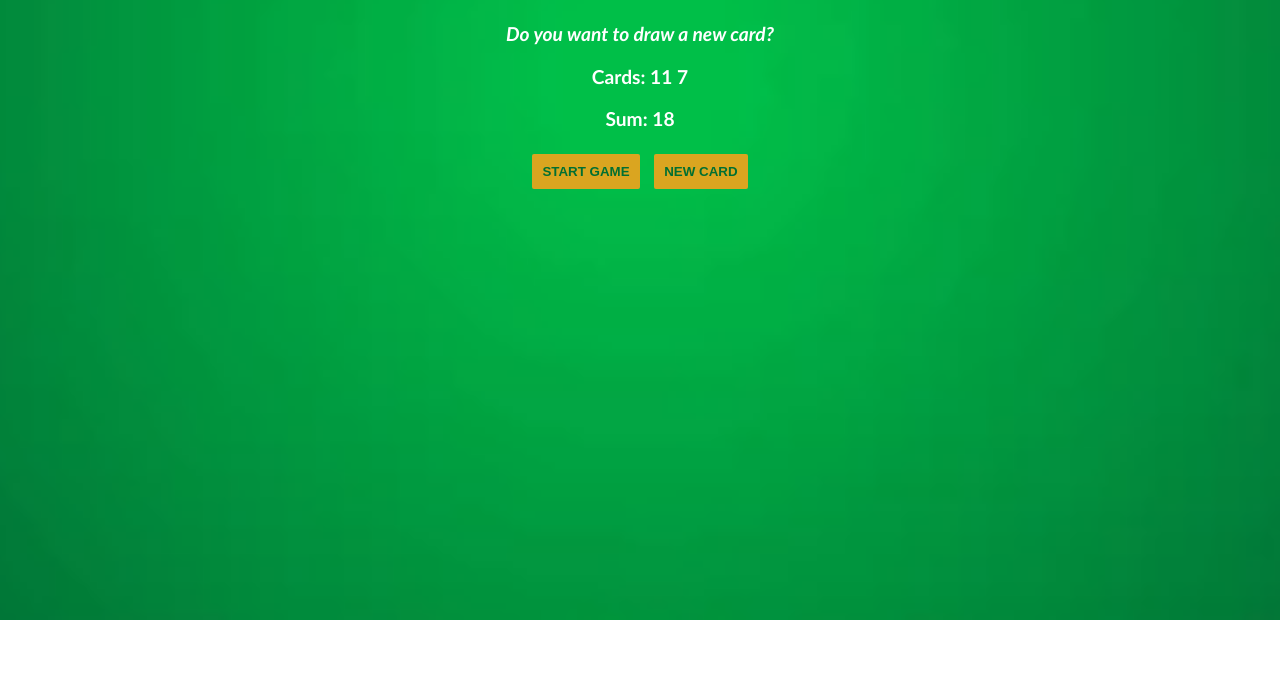
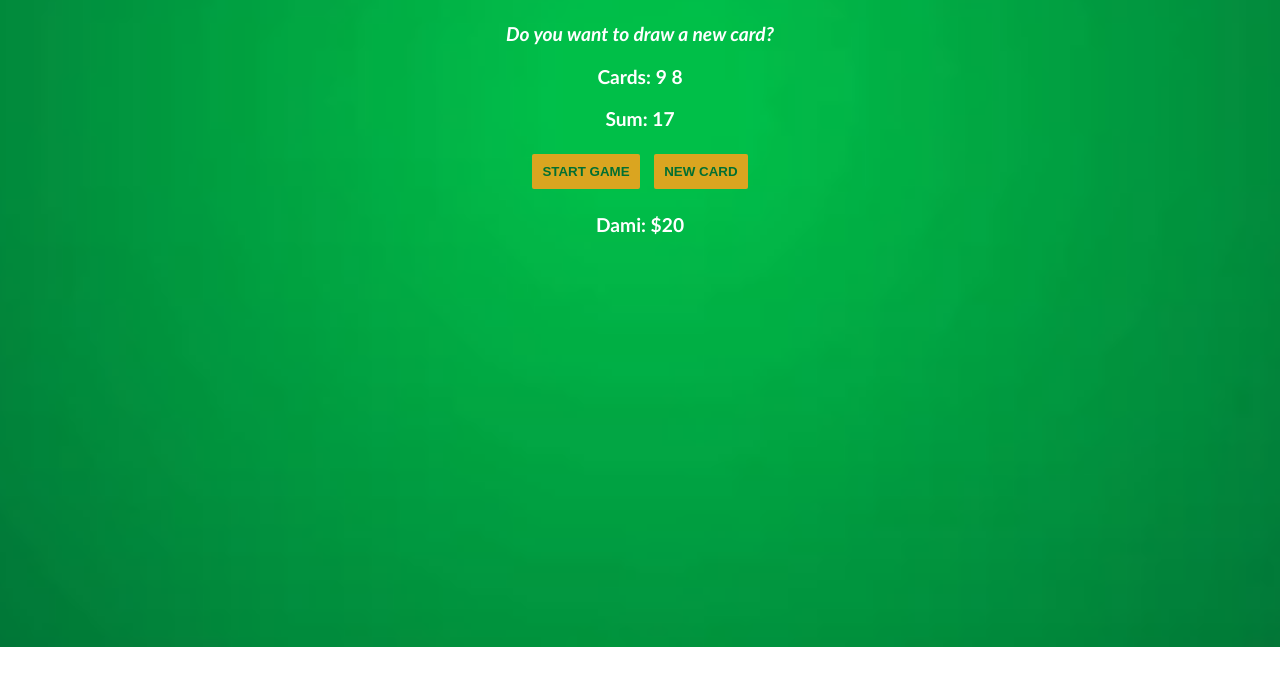
Before and after one commit to DamiAluko/Blackjack-game, a plain HTML site: page index.html in a window 1280 px wide. Both pictures are taken after a click on the button "START GAME". Shown: the part 75-760 px from the top of the page. Drawn offline with Linux system fonts and the light colour scheme.

Commit message:
Almost complete

```diff
--- a/index.html
+++ b/index.html
@@ -14,6 +14,8 @@
 
     <button id="start-btn" onclick="startGame()">START GAME</button>
     <button id="new-card-btn" onclick="newCard()">NEW CARD</button>
+
+    <p id="player-el"></p>
     <script src="index.js"></script>
   </body>
 </html>
--- a/index.js
+++ b/index.js
@@ -1,53 +1,88 @@
 //Math.floor(Math.random() * (max - min + 1)) + min;
+//Math.floor(Math.random() * (11 - 2 + 1)) + 2;
+//Math.floor(Math.random() * (13 + 1));
 
 const startButton = document.getElementById('start-btn')
 const newCardButton = document.getElementById('new-card-btn')
+const playerEl = document.getElementById('player-el')
 
 // startButton.addEventListener('click', startGame)
 // newCardButton.addEventListener('click', newCard)
+let player = {
+  name: "Dami",
+  chips: 20
+}
 
 let messageEl = document.getElementById('message-el')
 let sumEl = document.querySelector('#sum-el')
 let cardsEl = document.getElementById('cards-el')
 
-let firstCard = Math.floor(Math.random() * (11 - 2 + 1)) + 2;
-let secondCard = Math.floor(Math.random() * (11 - 2 + 1)) + 2;
-let newCardGenerated;
+let firstCard = getRandomCard();
+let secondCard = getRandomCard();
+let sum = firstCard + secondCard;
 
-let sum = firstCard + secondCard;
 let hasBlackJack = false;
-let isAlive = true;
+let isAlive;
 let message = "";
+let allCards = [firstCard, secondCard];
 
-console.log("First Card: " + firstCard);
-console.log("Second Card: " + secondCard);
-console.log("Sum: " + sum);
-console.log(message);
-console.log(`hasBlackJack: ${hasBlackJack}`);
-console.log(`isAlive: ${isAlive}`);
+// console.log("First Card: " + firstCard);
+// console.log("Second Card: " + secondCard);
+// console.log("Sum: " + sum);
+// console.log(message);
+// console.log(`hasBlackJack: ${hasBlackJack}`);
+// console.log(`isAlive: ${isAlive}`);
 
-function startGame(){
-  // alert("Starting the game...");
+function getRandomCard(){
+  let randomCard = Math.floor(Math.random() * 13) + 1;
+  return randomCard;
+}
+function renderGame(){
+  // game logic
+  if (sum <= 20){
+  message = "Do you want to draw a new card?";
+  isAlive = true;
 
+} else if (sum === 21){
+  message = "You've got Blackjack!"
+  player.chips += 10;
+  hasBlackJack = true;
+  isAlive = false
+} else {
+  message = "You're out of the game!"
+  isAlive = false
+}
+  messageEl.textContent = message;
   sumEl.textContent = "Sum: " + sum;
-  cardsEl.textContent = "Cards: " + firstCard + " " + secondCard;
+  cardsEl.textContent = "Cards: "
 
-  if (sum <= 20){
-  messageEl.textContent = "Do you want to draw a new card?";
-} else if (sum === 21){
-  messageEl.textContent = "You've got Blackjack!"
-  hasBlackJack = true;
-} else {
-  messageEl.textContent = "You're out of the game!"
-  isAlive = false
-}}
+  for (let i = 0; i < allCards.length; i++){
+    cardsEl.textContent +=  allCards[i] + " "
+  }
+  // cardsEl.textContent = "Cards: " + allCards[0] + " " + allCards[1];
+  console.log(isAlive);
+  console.log(allCards);
+}
 
 function newCard(){
   //messageEl.textContent = "Drawing a new card from deck...";
-  newCardGenerated = Math.floor(Math.random() * (11 - 2 + 1)) + 2;
+  let newCardGenerated = getRandomCard()
 
-  sum += newCardGenerated;
-  sumEl.textContent = "Sum: " + sum;
-  cardsEl.textContent += " " + newCardGenerated;
-  startGame()
+  if(isAlive && hasBlackJack === false){
+    allCards.push(newCardGenerated);
+    sum += newCardGenerated;
+    renderGame()
+  }
+
 }
+
+function startGame(){
+  playerEl.textContent = player.name + ": $" + player.chips
+  renderGame()
+}
+
+//for loop practice
+// let cards = [7, 3, 9]
+// for (let i = 0; i < cards.length; i+=1){
+//   console.log(cards[i])
+// }
```
